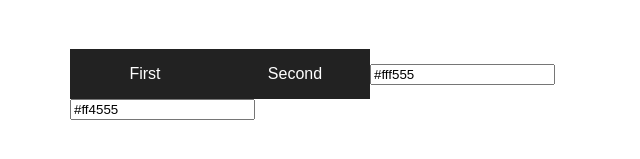
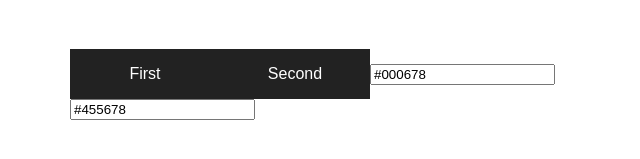
Before and after one commit to Bdemers1055/react-color-changer, a React (Create React App) app: page / in a window 1280 px wide. Shown: the part 561-720 px from the top of the page, without its empty margins (320-960 px from the left). Built offline with nearby package versions, Linux system fonts and the light colour scheme.

Commit message:
change first adn second input bg color of box

```diff
--- a/src/Colorchanger.js
+++ b/src/Colorchanger.js
@@ -5,8 +5,8 @@ class Colorchanger extends Component {
         super(props);
         this.state = {
             color: '#ffff00',
-            firstColor: '#fff555',
-            secondColor: '#ff4555'
+            firstColor: '#000678',
+            secondColor: '#455678'
         };
     }
     changeFirstColor(e){
@@ -21,7 +21,12 @@ class Colorchanger extends Component {
     }
     changeColor(e){
         this.setState({
-            color: e.target.value
+            color: this.state.firstColor,
+        })
+    }
+    changeToSecondColor(e){
+        this.setState({
+            color: this.state.secondColor,
         })
     }
     render() {
@@ -31,11 +36,9 @@ class Colorchanger extends Component {
             {this.props.title? <h1 className= "Color-title">{this.props.title}</h1> : null}
             <div className = "box" style = { styles } ></div>
             <button className = "first" onClick = {this.changeColor.bind(this)}>First</button>
-            <button className = "second" onClick = {this.changeColor.bind(this)}>Second</button>
+            <button className = "second" onClick = {this.changeToSecondColor.bind(this)}>Second</button>
             <input
             type="text"
-            min="7"
-            max="7"
             name="firstfield"
             placeholder="#000000"
             value={this.state.firstColor}
@@ -43,9 +46,7 @@ class Colorchanger extends Component {
             />
             <input
             type="text"
-            min="7"
-            max="7"
-            name="firstfield"
+            name="secondfield"
             placeholder="#000000"
             value={this.state.secondColor}
             onChange={this.changeSecondColor.bind(this)}
```
